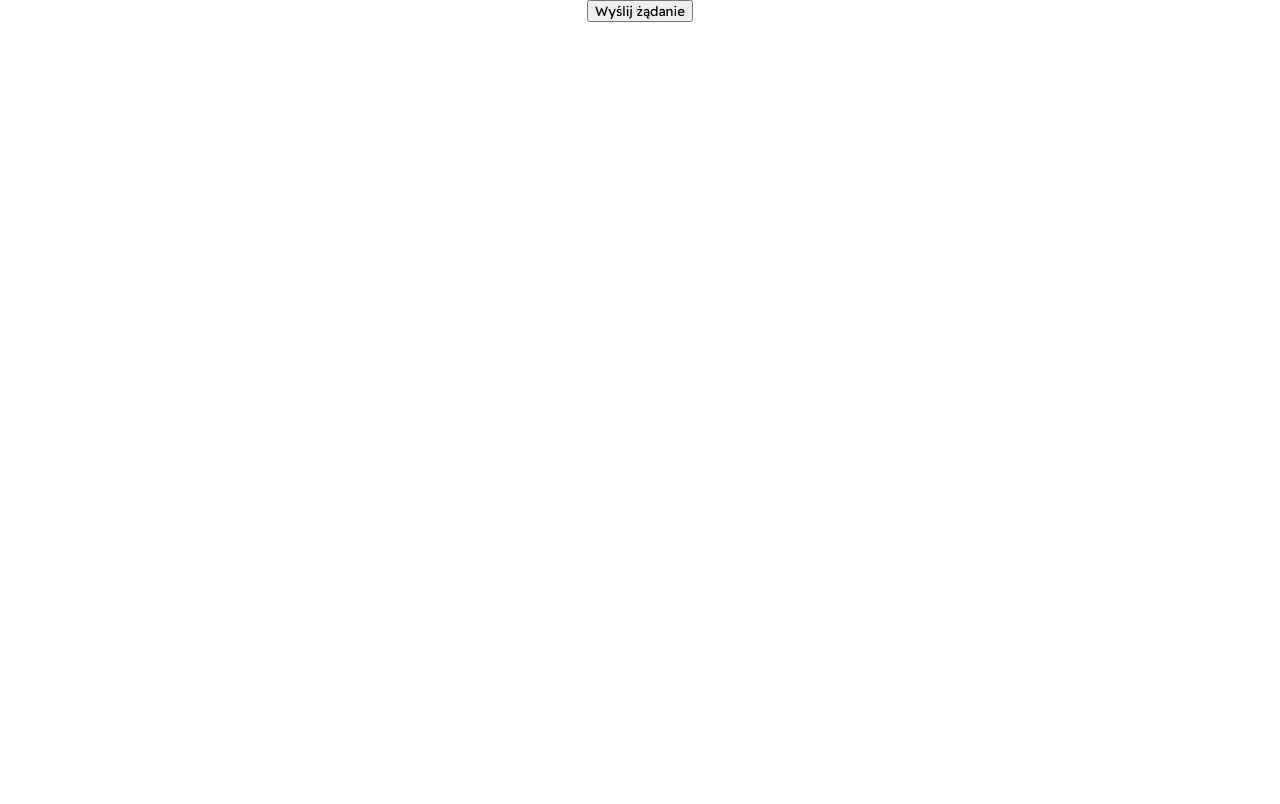
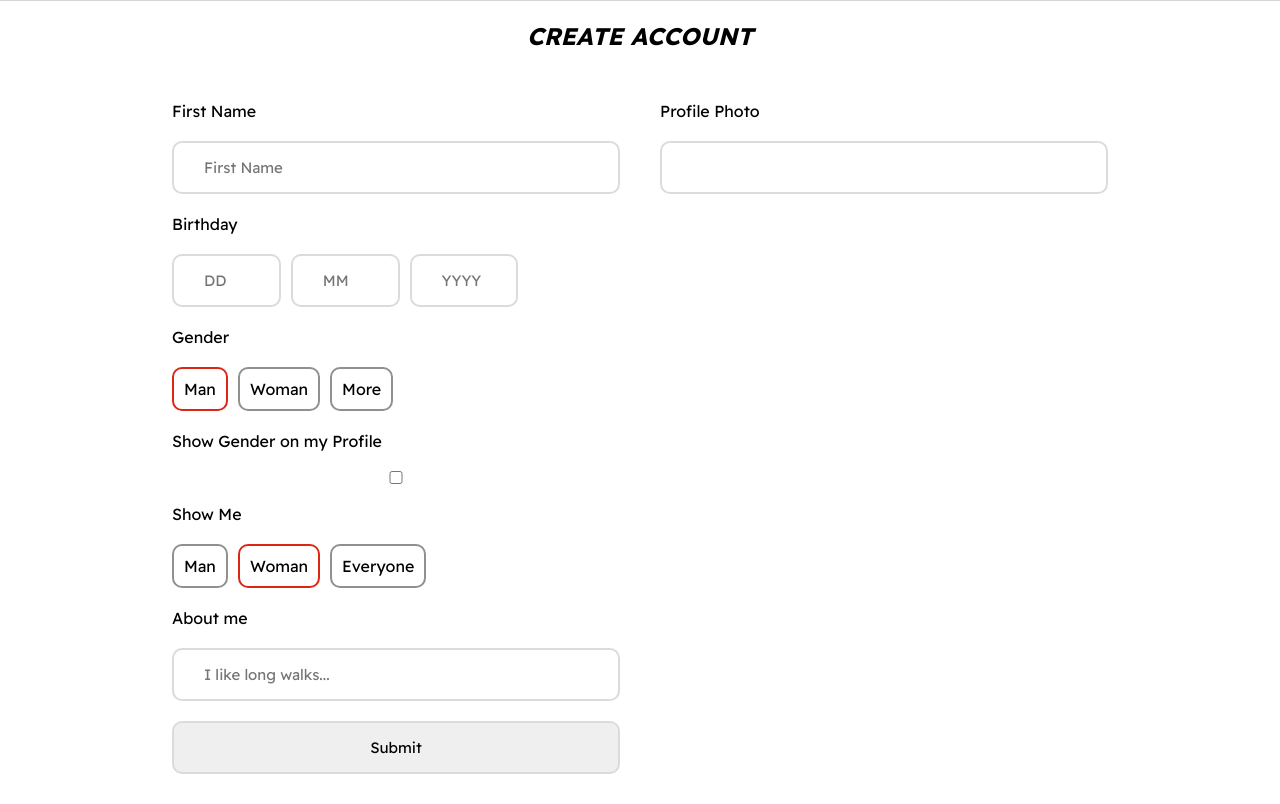
Before and after one commit to mariuszo52/Dateapp-Frontend, a React (Create React App) app: page /info in a window 1280 px wide. Built offline with nearby package versions, Linux system fonts and the light colour scheme; the HTML template or start-up script is replaced by a standard one.

Commit message:
add new view

```diff
--- a/src/App.js
+++ b/src/App.js
@@ -2,6 +2,7 @@ import { BrowserRouter, Routes, Route } from 'react-router-dom';
 import Home from "./pages/Home";
 import Login from "./pages/Login";
 import UserInfo from "./pages/UserInfo";
+import Dashboard from "./pages/Dashboard";
 function App() {
   return (
   <BrowserRouter>
@@ -9,6 +10,7 @@ function App() {
       <Route path={"/"} element={<Home />}></Route>
       <Route path={"/login"} element={<Login />}></Route>
       <Route path={"/info"} element={<UserInfo />}></Route>
+      <Route path={"/dashboard"} element={<Dashboard />}></Route>
     </Routes>
   </BrowserRouter>
   );
--- a/src/components/RegisterForm.js
+++ b/src/components/RegisterForm.js
@@ -2,7 +2,9 @@ import axios from 'axios';
 import {useState} from "react";
 import {useNavigate} from 'react-router-dom'
 
+
 function RegisterForm({csrfToken}) {
+
     const [message, setMessage] = useState(null);
     const [formData, setFormData] = useState({
         email: "",
@@ -15,7 +17,11 @@ function RegisterForm({csrfToken}) {
         try {
             const response = await axios.post('http://localhost:8080/register', formData);
             const success = response.status === 201
-            if (success) navigate('/login')
+            if (success) {
+                console.log("response".concat(response.data))
+                navigate('/info', { state: { userId: response.data} });
+
+            }
         } catch (err) {
             setMessage(err.response.data)
             console.log(message);
--- a/src/index.css
+++ b/src/index.css
@@ -115,3 +115,78 @@ nav .logo-container .logo {
   margin-bottom: 10px;
   border-radius: 4px;
 }
+.onboarding {
+  border-top: solid 1px rgb(213, 213, 213);
+}
+
+.onboarding form {
+  display: flex;
+  justify-content: center;
+}
+
+.onboarding form section {
+  display: flex;
+  flex-direction: column;
+  padding: 20px;
+  width: 35%;
+  text-align: start;
+}
+
+.onboarding form input {
+  padding: 15px 30px;
+  margin: 10px 0;
+  font-size: 15px;
+  border: solid 2px rgb(219, 219, 219);
+  border-radius: 10px;
+}
+
+.onboarding form label {
+  margin: 10px 0;
+}
+
+.onboarding form .multiple-input-container {
+  display: flex;
+  flex-direction: row;
+}
+
+.onboarding form input::-webkit-outer-spin-button,
+.onboarding form input::-webkit-inner-spin-button {
+  -webkit-appearance: none;
+  margin: 0;
+}
+
+.onboarding form .multiple-input-container input {
+  margin-right: 10px;
+}
+
+.onboarding form .multiple-input-container label {
+  padding: 10px;
+  border: solid 2px rgb(144, 144, 144);
+  border-radius: 10px;
+  transition: all 0.3s;
+  margin-right: 10px;
+}
+
+.onboarding form input[type=radio] {
+  display: none;
+}
+
+.onboarding form input[type=number] {
+  width: 10%;
+}
+
+.onboarding form input[type=radio]:checked + label {
+  border: solid 2px rgb(221, 39, 22);
+}
+
+.onboarding form input[type=submit]:hover {
+  background-color: rgb(235, 235, 235);
+}
+
+.onboarding form input[type=submit]:active {
+  background-color: rgb(226, 115, 115);
+}
+
+.onboarding form .photo-container img {
+  width: 100%
+}
--- /dev/null
+++ b/src/pages/Dashboard.js
@@ -0,0 +1,11 @@
+
+
+function Home() {
+
+    return (
+        <div>
+            {sessionStorage.getItem('jwtToken')}
+        </div>
+    );
+}
+export default Home;
--- a/src/pages/Login.js
+++ b/src/pages/Login.js
@@ -15,7 +15,7 @@ function Login() {
                 if(success) {
                     sessionStorage.setItem('jwtToken', response.data);
                     console.log(sessionStorage.getItem('jwtToken'));
-                    window.location.href="/info";
+                    window.location.href="/dashboard";
                 }
             } catch (error) {
                 console.error(error);
--- a/src/pages/UserInfo.js
+++ b/src/pages/UserInfo.js
@@ -1,26 +1,204 @@
 import axios from "axios";
+import { useState } from "react";
+import { useLocation } from 'react-router-dom';
+const UserInfo = () => {
+        const location = useLocation();
+        const userId = location.state?.userId;
 
-const UserInfo = () => {
-    const jwtToken = sessionStorage.getItem('jwtToken');
-    const handleClick = () => {
-        axios.get('http://localhost:8080/auth', {
-            headers: {
-                'Authorization': `Bearer ${jwtToken}`
-            }
-        })
-            .then(response => {
-                console.log(response.data);
+    const [formData, setFormData] = useState({
+        firstName: "",
+        dayOfBirth: "",
+        monthOfBirth: "",
+        yearOfBirth: "",
+        showGender: false,
+        genderIdentity: "man",
+        genderInterest: "woman",
+        url: "",
+        about: "",
+        userId: userId
+    });
+
+    const handleChange = (e) => {
+        const value = e.target.type === "checkbox" ? e.target.checked : e.target.value;
+        const name = e.target.name;
+
+        setFormData((prevState) => ({
+            ...prevState,
+            [name]: value,
+        }));
+    };
+
+    const handleSubmit = (event) => {
+        event.preventDefault();
+        axios
+            .post("http://localhost:8080/userinfo", formData)
+            .then((response) => {
+                window.location.href = "/login";
             })
-            .catch(error => {
+            .catch((error) => {
                 console.log(error);
             });
     };
+        return (
+            <>
+            <div className="onboarding">
+                <h2>CREATE ACCOUNT</h2>
 
-    return (
-        <div>
-            <button onClick={handleClick}>Wyślij żądanie</button>
-        </div>
-    );
-};
+                <form onSubmit={handleSubmit}>
+                    <section>
+                        <label htmlFor="firstName">First Name</label>
+                        <input
+                            id="firstName"
+                            type='text'
+                            name="firstName"
+                            placeholder="First Name"
+                            required={true}
+                            value={formData.firstName}
+                            onChange={handleChange}
+                        />
+
+                        <label>Birthday</label>
+                        <div className="multiple-input-container">
+                            <input
+                                id="dayOfBirth"
+                                type="number"
+                                name="dayOfBirth"
+                                placeholder="DD"
+                                required={true}
+                                value={formData.dayOfBirth}
+                                onChange={handleChange}
+                            />
+
+                            <input
+                                id="monthOfBirth"
+                                type="number"
+                                name="monthOfBirth"
+                                placeholder="MM"
+                                required={true}
+                                value={formData.monthOfBirth}
+                                onChange={handleChange}
+                            />
+
+                            <input
+                                id="yearOfBirth"
+                                type="number"
+                                name="yearOfBirth"
+                                placeholder="YYYY"
+                                required={true}
+                                value={formData.yearOfBirth}
+                                onChange={handleChange}
+                            />
+                        </div>
+
+                        <label>Gender</label>
+                        <div className="multiple-input-container">
+                            <input
+                                id="manGenderIdentity"
+                                type="radio"
+                                name="genderIdentity"
+                                value="man"
+                                onChange={handleChange}
+                                checked={formData.genderIdentity === "man"}
+                            />
+                            <label htmlFor="manGenderIdentity">Man</label>
+                            <input
+                                id="womanGenderIdentity"
+                                type="radio"
+                                name="genderIdentity"
+                                value="woman"
+                                onChange={handleChange}
+                                checked={formData.genderIdentity === "woman"}
+                            />
+                            <label htmlFor="womanGenderIdentity">Woman</label>
+                            <input
+                                id="moreGenderIdentity"
+                                type="radio"
+                                name="genderIdentity"
+                                value="more"
+                                onChange={handleChange}
+                                checked={formData.genderIdentity === "more"}
+                            />
+                            <label htmlFor="moreGenderIdentity">More</label>
+                        </div>
+
+                        <label htmlFor="showGender">Show Gender on my Profile</label>
+
+                        <input
+                            id="showGender"
+                            type="checkbox"
+                            name="showGender"
+                            onChange={handleChange}
+                            checked={formData.showGender}
+                        />
+
+                        <label>Show Me</label>
+
+                        <div className="multiple-input-container">
+                            <input
+                                id="manGenderInterest"
+                                type="radio"
+                                name="genderInterest"
+                                value="man"
+                                onChange={handleChange}
+                                checked={formData.genderInterest === "man"}
+                            />
+                            <label htmlFor="manGenderInterest">Man</label>
+                            <input
+                                id="womanGenderInterest"
+                                type="radio"
+                                name="genderInterest"
+                                value="woman"
+                                onChange={handleChange}
+                                checked={formData.genderInterest === "woman"}
+                            />
+                            <label htmlFor="womanGenderInterest">Woman</label>
+                            <input
+                                id="everyoneGenderInterest"
+                                type="radio"
+                                name="genderInterest"
+                                value="everyone"
+                                onChange={handleChange}
+                                checked={formData.genderInterest === "everyone"}
+                            />
+                            <label htmlFor="everyoneGenderInterest">Everyone</label>
+
+                        </div>
+
+                        <label htmlFor="about">About me</label>
+                        <input
+                            id="about"
+                            type="text"
+                            name="about"
+                            required={true}
+                            placeholder="I like long walks..."
+                            value={formData.about}
+                            onChange={handleChange}
+                        />
+
+                        <input type="submit"/>
+                    </section>
+
+                    <section>
+
+                        <label htmlFor="url">Profile Photo</label>
+                        <input
+                            type="url"
+                            name="url"
+                            id="url"
+                            onChange={handleChange}
+                            required={true}
+                        />
+                        <div className="photo-container">
+                            {formData.url && <img src={formData.url} alt="profile pic preview"/>}
+                        </div>
+
+
+                    </section>
+
+                </form>
+            </div>
+                </>
+        );
+    };
 
 export default UserInfo;
```
